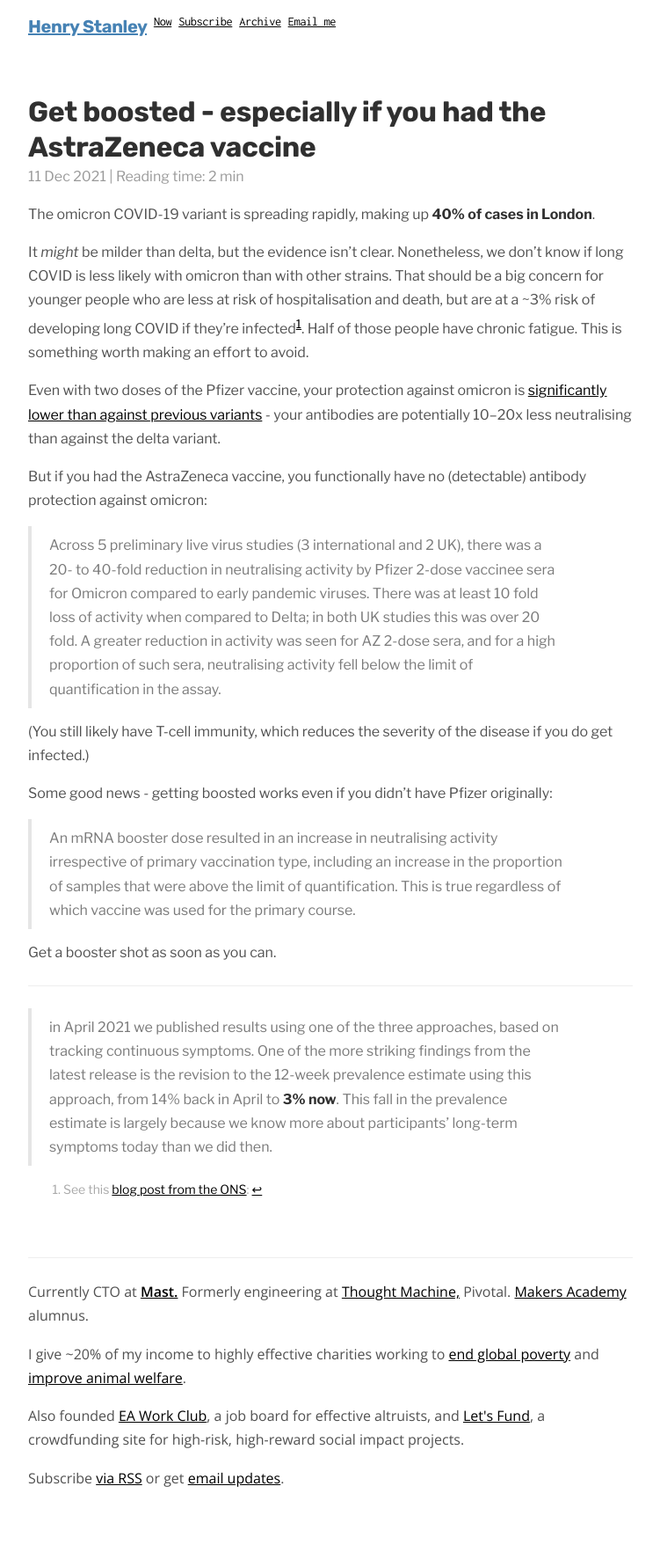
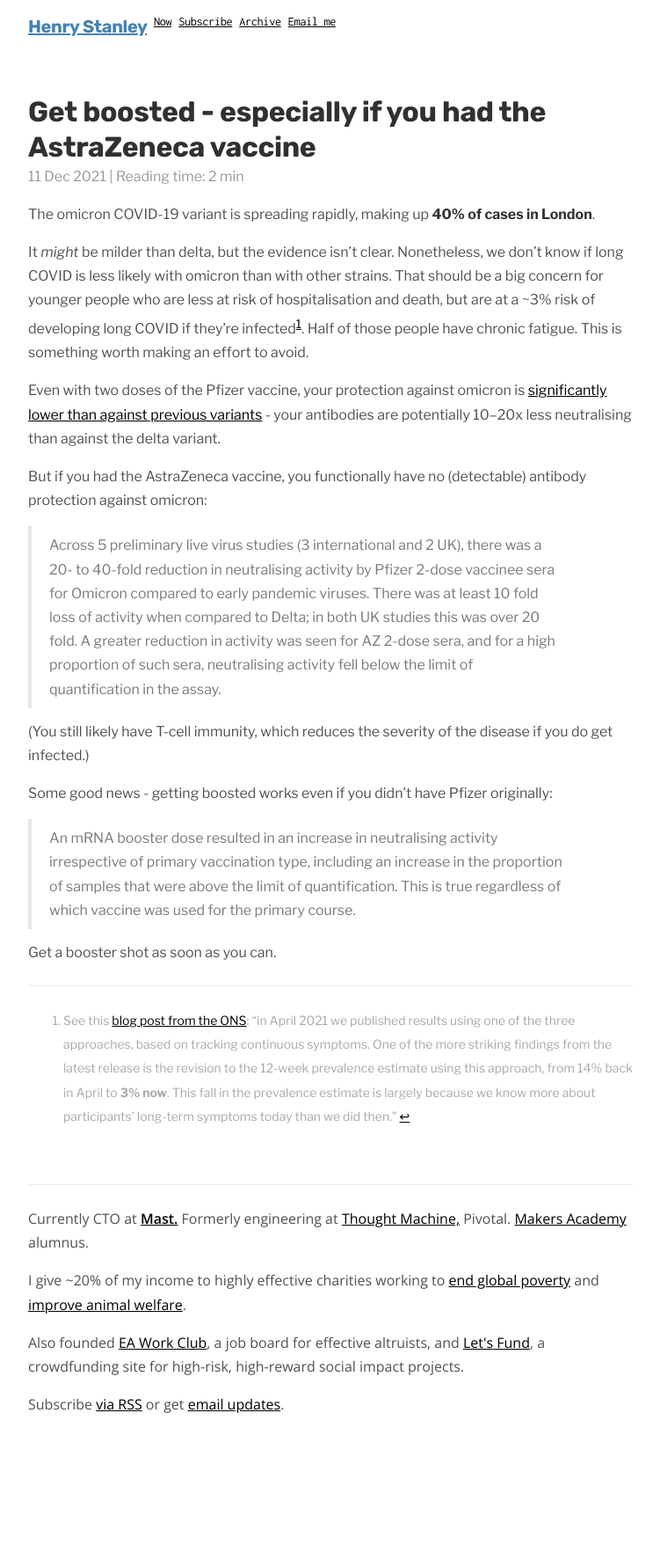
Before and after one commit to henryaj/blog-old, a Jekyll site: the page built from _posts/2021-12-13-get-boosted-now.md, in a window 1280 px wide. Shown: the whole page at 88% size, without its empty margins (264-1015 px from the left). Built offline with Jekyll 4.4.1, drawn with Linux system fonts in a browser that asks for light colours; after the commit the page ends 1681 px from its top, so only the background shows below that.

Commit message:
update footnote

```diff
--- a/_posts/2021-12-13-get-boosted-now.md
+++ b/_posts/2021-12-13-get-boosted-now.md
@@ -26,5 +26,4 @@ Get a booster shot as soon as you can.
 
 ---
 
-[^ons-covid]: See this [blog post from the ONS](https://blog.ons.gov.uk/2021/09/16/how-common-is-long-covid-that-depends-on-how-you-measure-it/):
-> in April 2021 we published results using one of the three approaches, based on tracking continuous symptoms. One of the more striking findings from the latest release is the revision to the 12-week prevalence estimate using this approach, from 14% back in April to **3% now**. This fall in the prevalence estimate is largely because we know more about participants’ long-term symptoms today than we did then.
+[^ons-covid]: See this [blog post from the ONS](https://blog.ons.gov.uk/2021/09/16/how-common-is-long-covid-that-depends-on-how-you-measure-it/): "in April 2021 we published results using one of the three approaches, based on tracking continuous symptoms. One of the more striking findings from the latest release is the revision to the 12-week prevalence estimate using this approach, from 14% back in April to **3% now**. This fall in the prevalence estimate is largely because we know more about participants’ long-term symptoms today than we did then."
```
